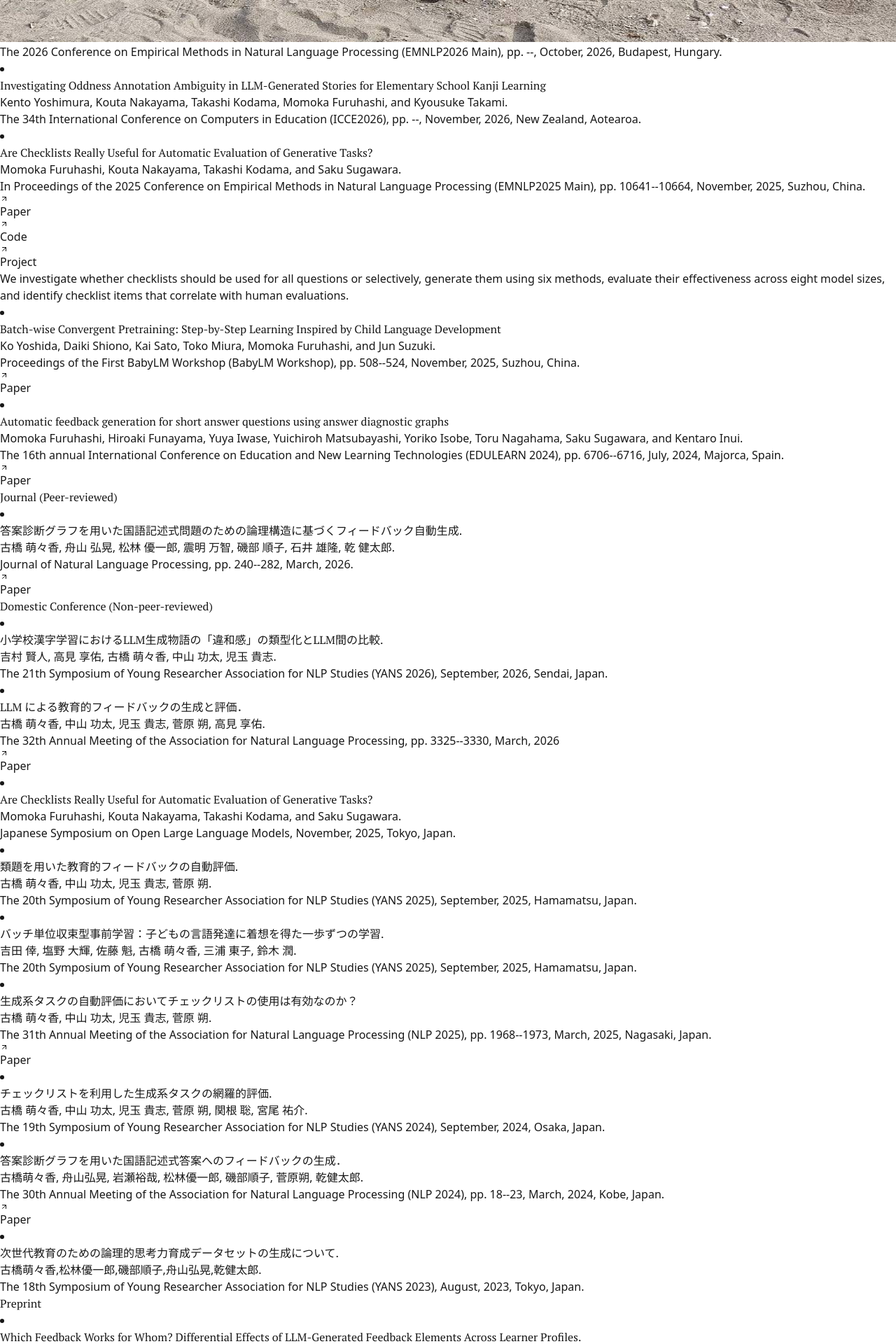
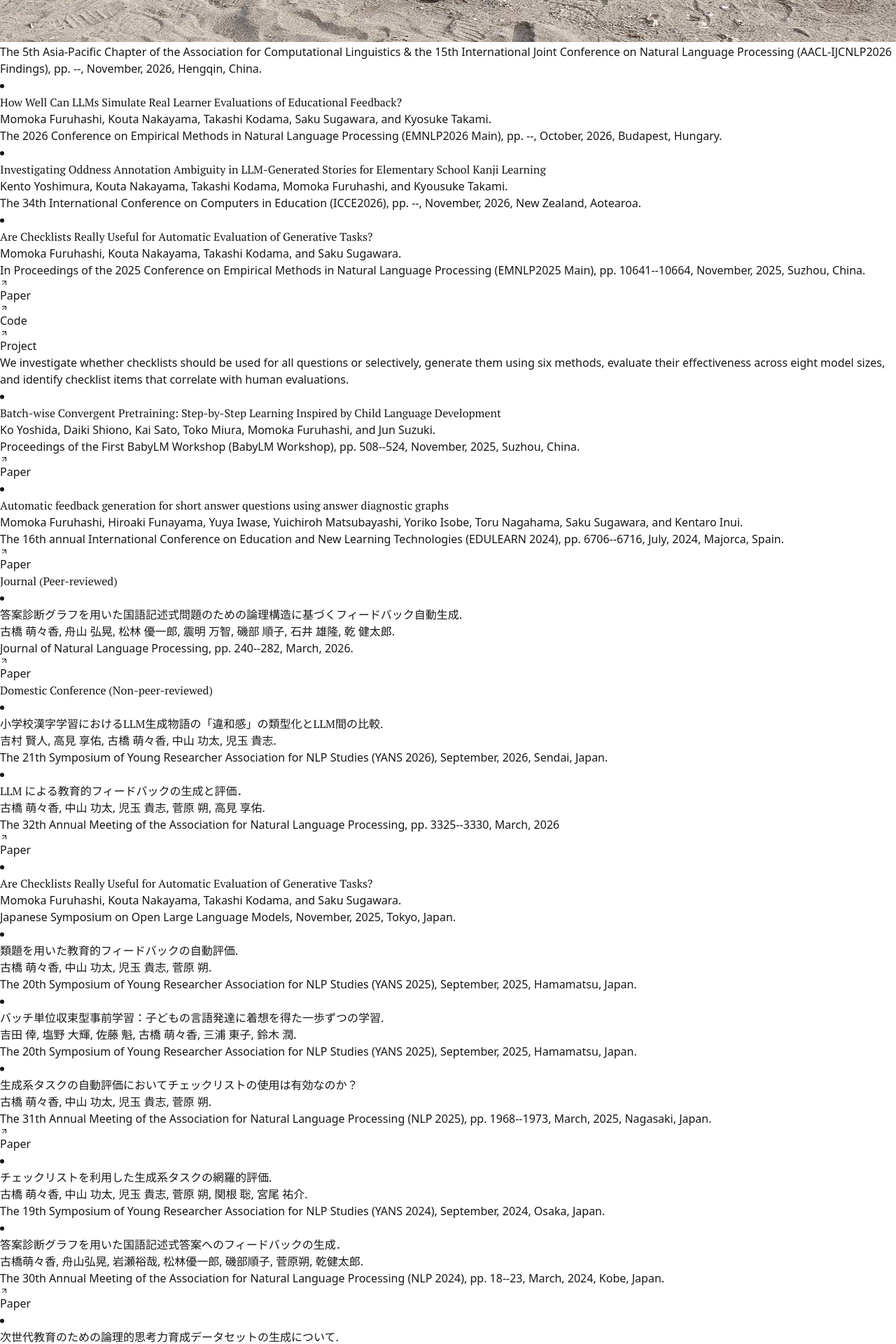
Before and after one commit to momo0817/momo0817.github.io, a Next.js app: page / in a window 1280 px wide. Shown: the part 740-2660 px from the top of the page at 70% size. Built offline with nearby package versions, Linux system fonts and the light colour scheme.

Commit message:
add AACL

```diff
--- a/src/data/publication.ts
+++ b/src/data/publication.ts
@@ -76,6 +76,21 @@
 
 export const publicationData: Publication[] = [
 
+
+    {
+    year: "2026",
+     type: "international-conference-peer-reviewed",
+     conference: "AACL-IJCNLP",
+    title: "Investigating Learner-Aware Design of LLM-Generated Educational Feedback",
+    authors: "Momoka Furuhashi, Kouta Nakayama, Noboru Kawai, Takashi Kodama, Saku Sugawara, and Kyosuke Takami.",
+    fullConferenceName:"The 5th Asia-Pacific Chapter of the Association for Computational Linguistics & the 15th International Joint Conference on Natural Language Processing",
+    conferenceAbbr:"AACL-IJCNLP2026 Findings",
+    pages: "--",
+    month: "November",
+    location: "Hengqin, China.",
+    paperUrl: "",
+    },
+
       {
     year: "2026",
     type: "international-conference-peer-reviewed",
@@ -121,14 +136,6 @@
     paperUrl: "",
     },
 
-  {
-    year: "2026",
-    type: "preprint", // ← 追加
-    title: "Which Feedback Works for Whom? Differential Effects of LLM-Generated Feedback Elements Across Learner Profiles.",
-    authors: "Momoka Furuhashi, Kouta Nakayama, Noboru Kawai, Takashi Kodama, Saku Sugawara, and Kyosuke Takami.",
-    paperUrl: "https://doi.org/10.48550/arXiv.2602.11650",
-    month: "February",
-    },
 {
     year: "2026",
     type: "article", // ← 追加
```
